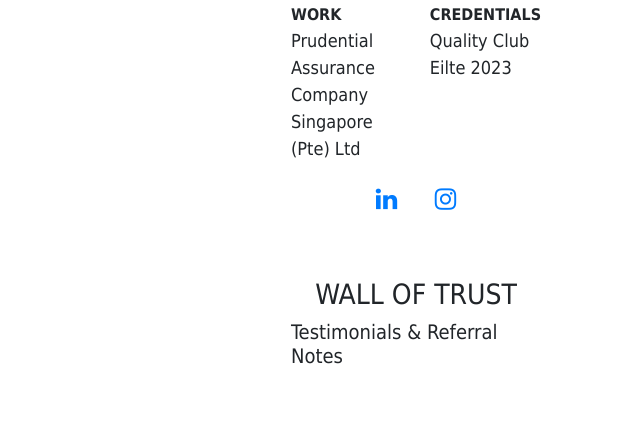
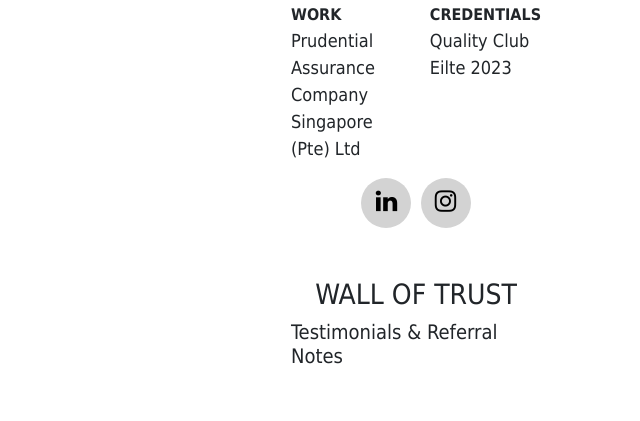
Before and after one commit to Yongquan96/zaniel, a plain HTML site: page index.html in a window 1280 px wide. Shown: the part 1786-2207 px from the top of the page, without its empty margins (640-1280 px from the left). Drawn offline with nearby package versions, Linux system fonts and the light colour scheme.

Commit message:
Add files via upload

```diff
--- a/css/custom.css
+++ b/css/custom.css
@@ -75,10 +75,15 @@
   .btn-circle {
       width: 50px;
       height: 50px;
-      padding: 3px 7px;
+      padding: 5px 7px;
       border-radius: 60px;
       font-size: 25px;
       text-align: center; /* Center the text */
+      cursor: pointer;
+      text-decoration: none;
+      background-color: lightgray;
+      color: black;
+      outline: black;
     }
     .socialbadge{
       align-items: center;
```
